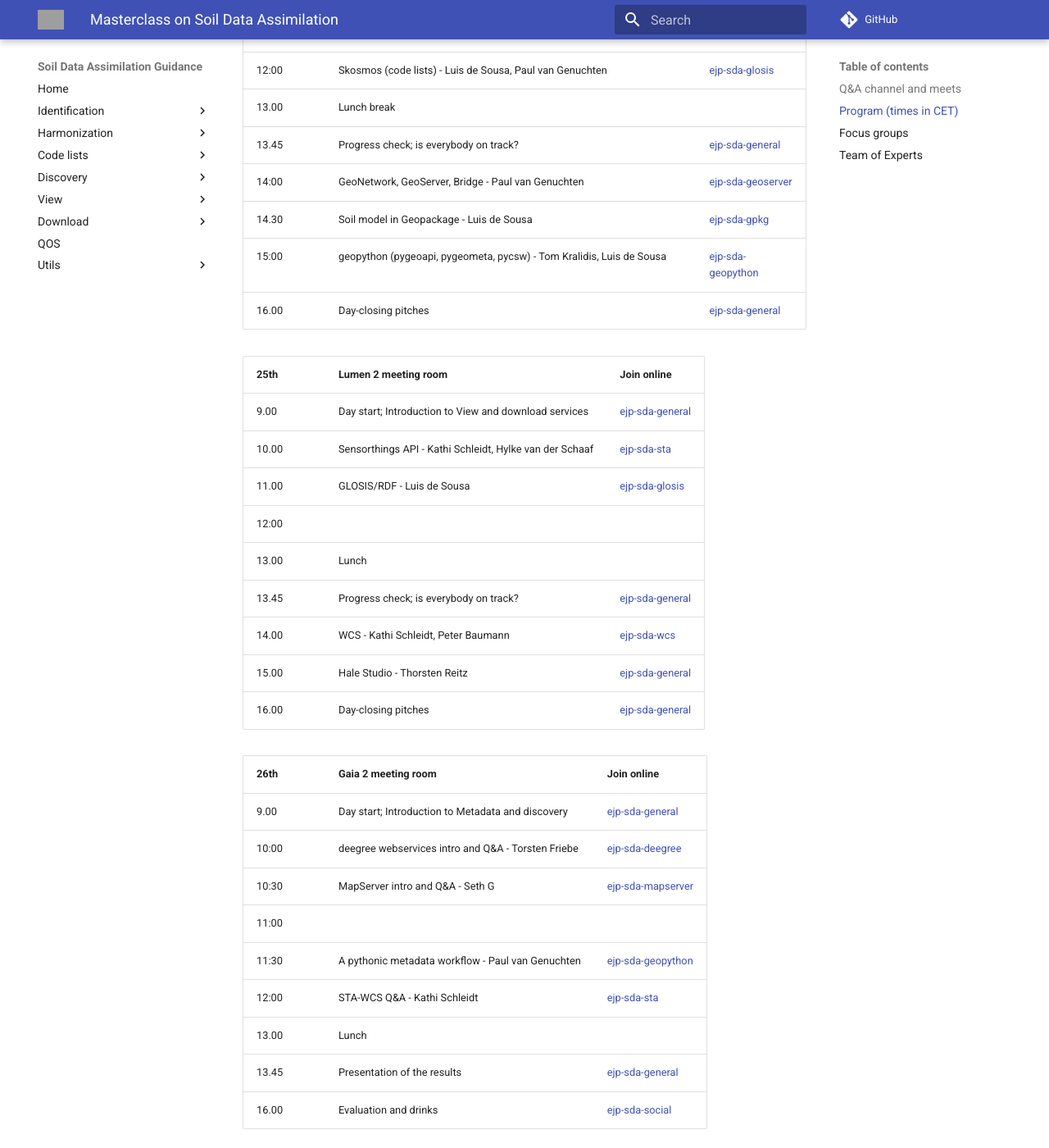
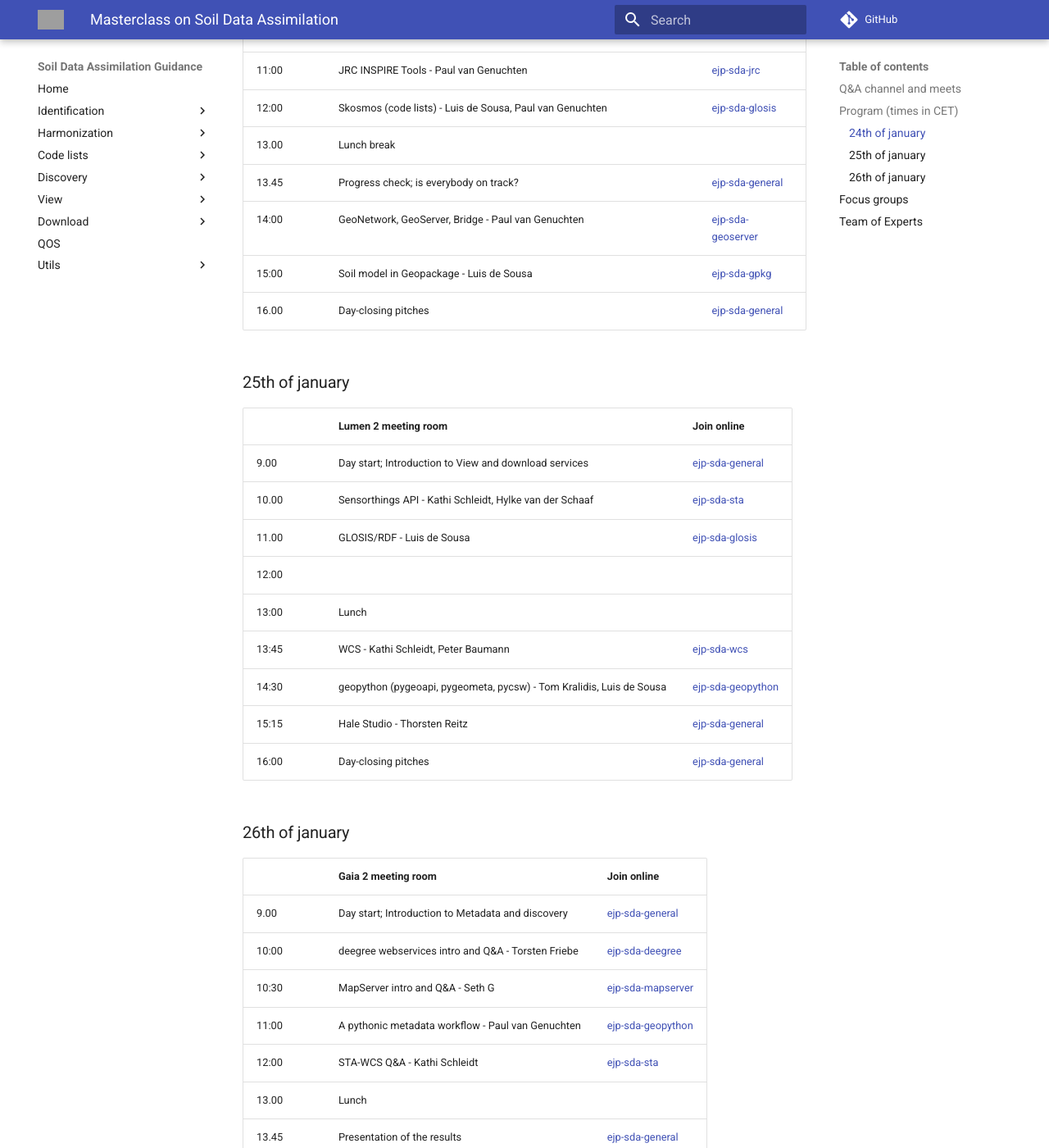
Before and after one commit to ejpsoil/soildata-assimilation-guidance, an MkDocs documentation site: the page built from docs/masterclass/index.md, in a window 1280 px wide and 1400 px high, scrolled down 866 px. Shown: the whole window at 82% size. Built offline with MkDocs 1.6.1 and Material for MkDocs 9.7.7, drawn with Linux system fonts in a browser that asks for light colours; comment, search, counter and statistics services are not loaded; grey boxes are pictures that could not be loaded.

Commit message:
update agenda

```diff
--- a/docs/masterclass/index.md
+++ b/docs/masterclass/index.md
@@ -15,7 +15,9 @@ The live meetings are facilitated by [Waag](https://waag.org) via the [jitsi sof
 
 ## Program (times in CET)
 
-| 24th | Building Gaia; Meeting room 2 | Join online |
+### 24th of january
+
+|  | Building Gaia; Meeting room 2 | Join online |
 | --- | --- | --- |
 | 9.00 | Welcome ceremony / Set up teams | [ejp-sda-general](https://meet.waag.org/ejp-sda-general) |
 | 10.00 | Day start; Introduction to data assimilation (harmonization; extension; codelists) | [ejp-sda-general](https://meet.waag.org/ejp-sda-general) |
@@ -24,30 +26,31 @@ The live meetings are facilitated by [Waag](https://waag.org) via the [jitsi sof
 | 13.00 | Lunch break |  |
 | 13.45 | Progress check; is everybody on track? | [ejp-sda-general](https://meet.waag.org/ejp-sda-general) |
 | 14:00 | GeoNetwork, GeoServer, Bridge - Paul van Genuchten | [ejp-sda-geoserver](https://meet.waag.org/ejp-sda-geoserver) |
-| 14.30 | Soil model in Geopackage - Luis de Sousa  | [ejp-sda-gpkg](https://meet.waag.org/ejp-sda-gpkg) |
-| 15:00 | geopython (pygeoapi, pygeometa, pycsw) - Tom Kralidis, Luis de Sousa | [ejp-sda-geopython](https://meet.waag.org/ejp-sda-geopython) |
+| 15:00 | Soil model in Geopackage - Luis de Sousa  | [ejp-sda-gpkg](https://meet.waag.org/ejp-sda-gpkg) |
 | 16.00 | Day-closing pitches | [ejp-sda-general](https://meet.waag.org/ejp-sda-general) |
 
+### 25th of january
 
-| 25th | Lumen 2 meeting room | Join online |
+| | Lumen 2 meeting room | Join online |
 | --- | --- | --- |
 | 9.00 | Day start; Introduction to View and download services | [ejp-sda-general](https://meet.waag.org/ejp-sda-general) |
 | 10.00 | Sensorthings API - Kathi Schleidt, Hylke van der Schaaf | [ejp-sda-sta](https://meet.waag.org/ejp-sda-sta) |
 | 11.00 | GLOSIS/RDF - Luis de Sousa | [ejp-sda-glosis](https://meet.waag.org/ejp-sda-glosis) |
 | 12:00 | | |
-| 13.00 | Lunch | |
-| 13.45 | Progress check; is everybody on track? | [ejp-sda-general](https://meet.waag.org/ejp-sda-general) |
-| 14.00 | WCS - Kathi Schleidt, Peter Baumann | [ejp-sda-wcs](https://meet.waag.org/ejp-sda-wcs) |
-| 15.00 | Hale Studio - Thorsten Reitz | [ejp-sda-general](https://meet.waag.org/ejp-sda-hale) |
-| 16.00 | Day-closing pitches | [ejp-sda-general](https://meet.waag.org/ejp-sda-general) |
+| 13:00 | Lunch | |
+| 13:45 | WCS - Kathi Schleidt, Peter Baumann | [ejp-sda-wcs](https://meet.waag.org/ejp-sda-wcs) |
+| 14:30 | geopython (pygeoapi, pygeometa, pycsw) - Tom Kralidis, Luis de Sousa |  [ejp-sda-geopython](https://meet.waag.org/ejp-sda-geopython) |
+| 15:15 | Hale Studio - Thorsten Reitz | [ejp-sda-general](https://meet.waag.org/ejp-sda-hale) |
+| 16:00 | Day-closing pitches | [ejp-sda-general](https://meet.waag.org/ejp-sda-general) |
 
-| 26th | Gaia 2 meeting room | Join online |
+### 26th of january
+
+| | Gaia 2 meeting room | Join online |
 | --- | --- | ---|
 | 9.00 | Day start; Introduction to Metadata and discovery | [ejp-sda-general](https://meet.waag.org/ejp-sda-general) |
 | 10:00 | deegree webservices intro and Q&A - Torsten Friebe | [ejp-sda-deegree](https://meet.waag.org/ejp-sda-deegree) |
 | 10:30 | MapServer intro and Q&A - Seth G | [ejp-sda-mapserver](https://meet.waag.org/ejp-sda-mapserver) |
-| 11:00 | | |
-| 11:30 | A pythonic metadata workflow - Paul van Genuchten | [ejp-sda-geopython](https://meet.waag.org/ejp-sda-geopython)  |
+| 11:00 | A pythonic metadata workflow - Paul van Genuchten | [ejp-sda-geopython](https://meet.waag.org/ejp-sda-geopython)  |
 | 12:00 | STA-WCS Q&A - Kathi Schleidt | [ejp-sda-sta](https://meet.waag.org/ejp-sda-sta) |
 | 13.00 | Lunch | |
 | 13.45 | Presentation of the results | [ejp-sda-general](https://meet.waag.org/ejp-sda-general) |
```
